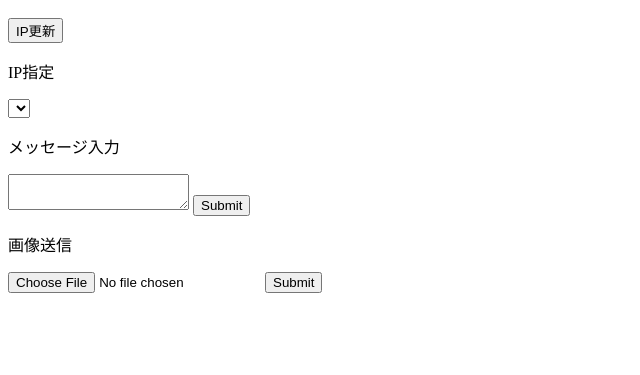
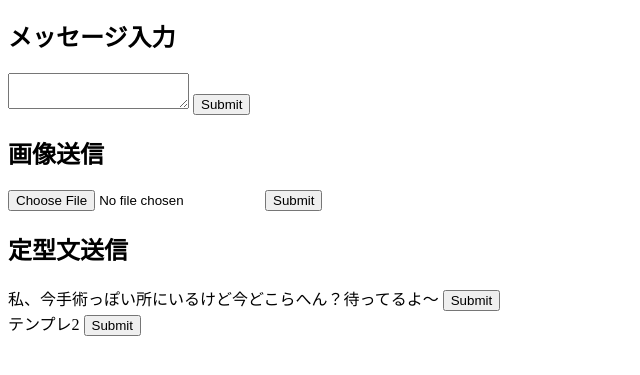
Before and after one commit to Moomink/gionsai_5j_server, a website: page src/index.html in a window 1280 px wide. Shown: the part 57-432 px from the top of the page, without its empty margins (0-640 px from the left). Drawn offline with nearby package versions, Linux system fonts and the light colour scheme; no server answers.

Commit message:
add template

```diff
--- a/src/index.html
+++ b/src/index.html
@@ -2,24 +2,44 @@
 
 <body>
   <h1>管理画面</h1>
+
+  <!---
   <button id="refreshButton" type="button">IP更新</button>
   <p>IP指定</p>
   <select id="targetIP">
   </select>
-
-  <p>メッセージ入力</p>
+  --->
+  <h2>メッセージ入力</h2>
   <textarea id="inputText" type="text">
-
   </textarea>
   <input id="sendButton" type="submit">
 
-  <p> 画像送信</p>
+
+  <h2>画像送信</h2>
   <input type="file" id="imageFile" accept="image/*" />
   <input id="sendImage" type="submit" />
 
   <script src="/socket.io/socket.io.js"></script>
+
+
+  <h2>定型文送信</h2>
+  <div>
+    <label class="Template1" id="Template1">私、今手術っぽい所にいるけど今どこらへん？待ってるよ〜</label>
+    <input class="sendTemplate Template1" id="sendTemp1" type="submit" />
+
+  </div>
+
+  <div>
+    <label class="Template2" id="Template2">テンプレ2</label>
+    <input class="sendTemplate Template2" id="sendTemp2" type="submit" />
+  </div>
+
+
   <script>
     const socket = io();
+
+    //現状は未使用
+    const id ="";
 
     const addtargetList = (ip) => {
       let data = JSON.parse(ip);
@@ -32,10 +52,21 @@
       }
     };
 
+    //send Template
+    sendTemplateList = document.getElementsByClassName("sendTemplate");
+    for (let i = 0; i < sendTemplateList.length; i++) {
+      sendTemplateList[i].addEventListener('click', sendTemplate);
+    }
+    function sendTemplate(element) {
+      classes = element.srcElement.className.split(" ");
+      message = document.getElementById(classes[1]).innerHTML;
+      socket.emit('sendMessage',id, message);
+    }
+
     //send image
     // https://stackoverflow.com/questions/6150289/how-can-i-convert-an-image-into-base64-string-using-javascript
     function encodeImageFileAsURL(element) {
-      const id = document.getElementById("targetIP").value;
+      //const id = document.getElementById("targetIP").value;
       var file = document.getElementById('imageFile').files[0];
       var reader = new FileReader();
       reader.onloadend = function () {
@@ -67,9 +98,11 @@
     });
 
     //refresh ip
+    /*
     document.getElementById("refreshButton").addEventListener('click', () => {
       socket.emit('RequestIPList');
     });
+    */
 
     socket.on("receiveIP", (ipJson) => {
       const sct = document.getElementById("targetIP");
```
Also changed, not shown: src/index.js (+14 -10 lines).
